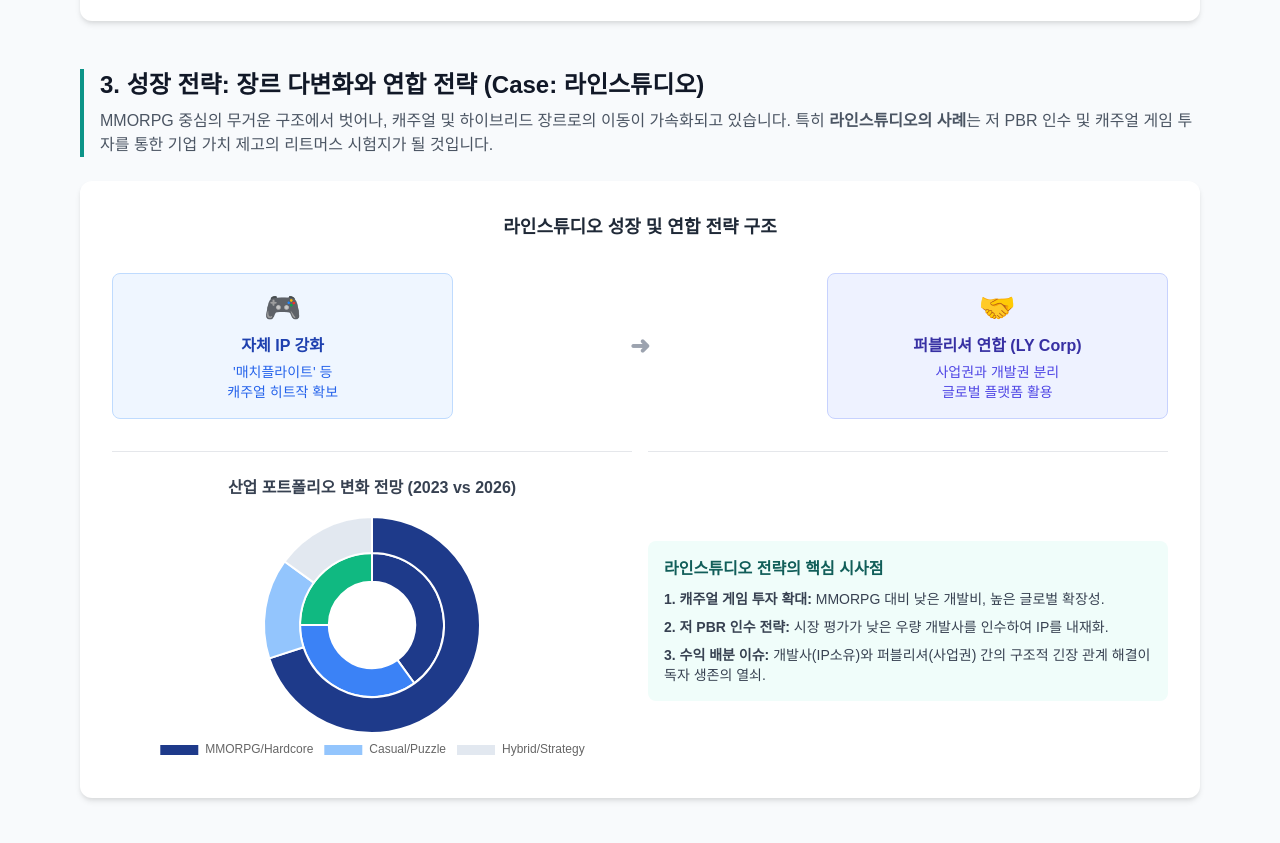
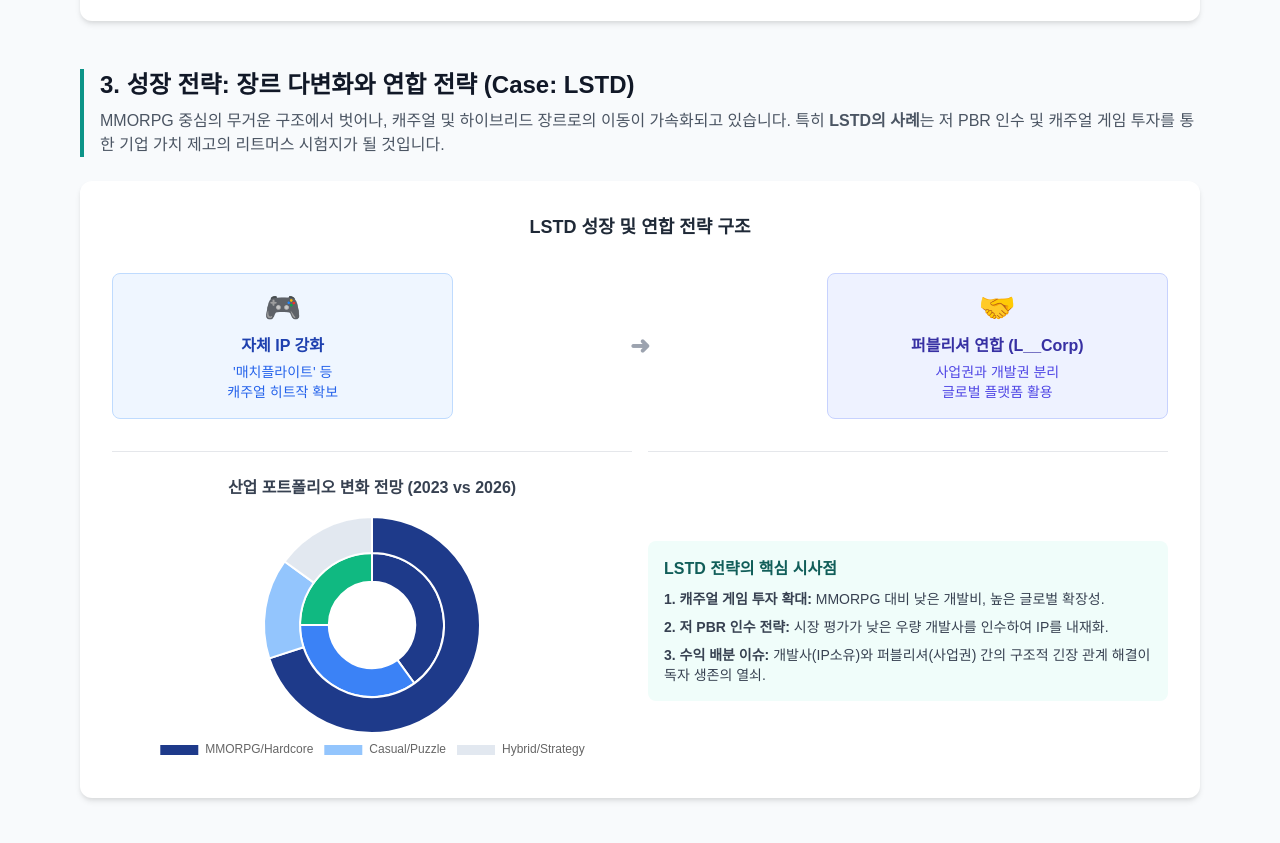
Before and after one commit to xinhuijun-cloud/Jan2026, a plain HTML site: page index.html in a window 1280 px wide. Shown: the part 1539-2382 px from the top of the page. Drawn offline with nearby package versions, Linux system fonts and the light colour scheme.

Commit message:
Update index.html

```diff
--- a/index.html
+++ b/index.html
@@ -173,16 +173,16 @@
         <!-- SECTION 3: STRATEGIC SHIFT & LINE STUDIO CASE -->
         <section>
             <div class="mb-6 border-l-4 border-teal-600 pl-4">
-                <h2 class="text-2xl font-bold text-gray-900">3. 성장 전략: 장르 다변화와 연합 전략 (Case: 라인스튜디오)</h2>
+                <h2 class="text-2xl font-bold text-gray-900">3. 성장 전략: 장르 다변화와 연합 전략 (Case: LSTD)</h2>
                 <p class="mt-2 text-gray-600">
                     MMORPG 중심의 무거운 구조에서 벗어나, 캐주얼 및 하이브리드 장르로의 이동이 가속화되고 있습니다.
-                    특히 <strong>라인스튜디오의 사례</strong>는 저 PBR 인수 및 캐주얼 게임 투자를 통한 기업 가치 제고의 리트머스 시험지가 될 것입니다.
+                    특히 <strong>LSTD의 사례</strong>는 저 PBR 인수 및 캐주얼 게임 투자를 통한 기업 가치 제고의 리트머스 시험지가 될 것입니다.
                 </p>
             </div>
 
             <!-- HTML Diagram: The Line Studio Model -->
             <div class="bg-white rounded-xl card-shadow p-8 mb-8">
-                <h3 class="text-lg font-bold text-center text-gray-800 mb-8">라인스튜디오 성장 및 연합 전략 구조</h3>
+                <h3 class="text-lg font-bold text-center text-gray-800 mb-8">LSTD 성장 및 연합 전략 구조</h3>
 
                 <div class="grid grid-cols-1 md:grid-cols-3 gap-4 items-center">
                     <!-- Step 1 -->
@@ -200,7 +200,7 @@
                     <!-- Step 2 -->
                     <div class="bg-indigo-50 border border-indigo-200 rounded-lg p-4 text-center h-full flex flex-col justify-center">
                         <div class="text-3xl mb-2">🤝</div>
-                        <h4 class="font-bold text-indigo-800">퍼블리셔 연합 (LY Corp)</h4>
+                        <h4 class="font-bold text-indigo-800">퍼블리셔 연합 (L__Corp)</h4>
                         <p class="text-sm text-indigo-600 mt-1">사업권과 개발권 분리<br>글로벌 플랫폼 활용</p>
                     </div>
                 </div>
@@ -215,7 +215,7 @@
                     </div>
                     <div class="border-t pt-6 flex flex-col justify-center">
                         <div class="bg-teal-50 p-4 rounded-lg">
-                            <h4 class="font-bold text-teal-800 mb-2">라인스튜디오 전략의 핵심 시사점</h4>
+                            <h4 class="font-bold text-teal-800 mb-2">LSTD 전략의 핵심 시사점</h4>
                             <p class="text-sm text-gray-700 mb-2">
                                 <strong>1. 캐주얼 게임 투자 확대:</strong> MMORPG 대비 낮은 개발비, 높은 글로벌 확장성.
                             </p>
```
